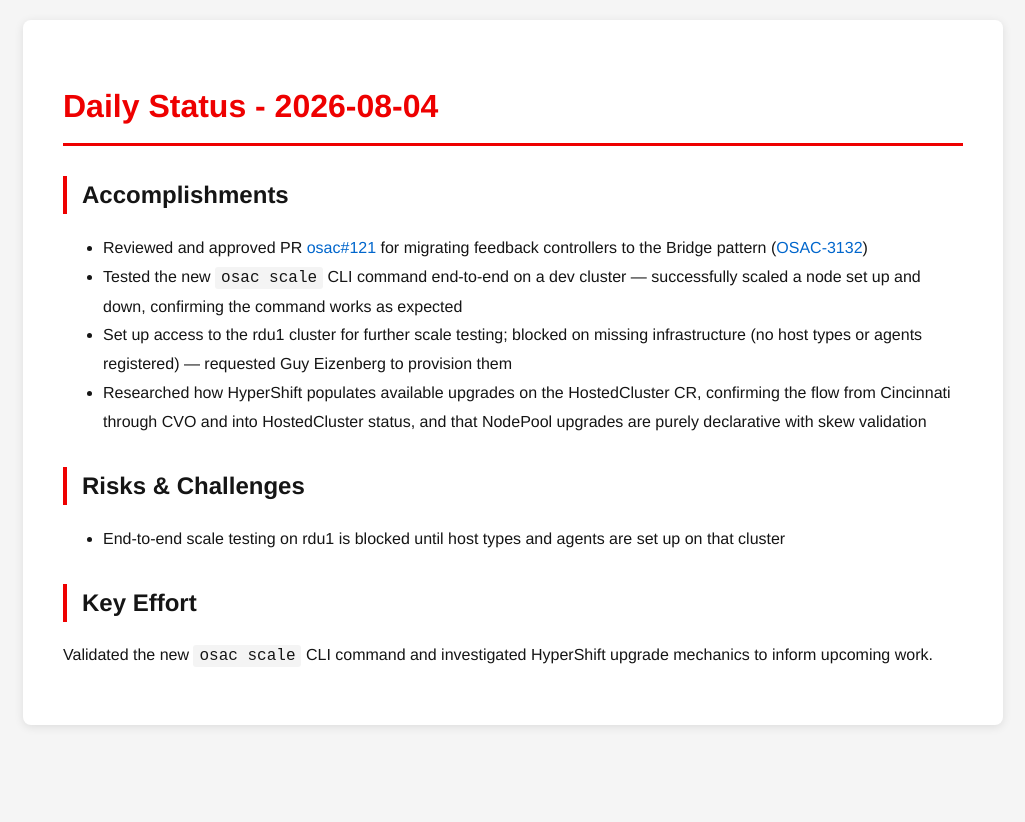
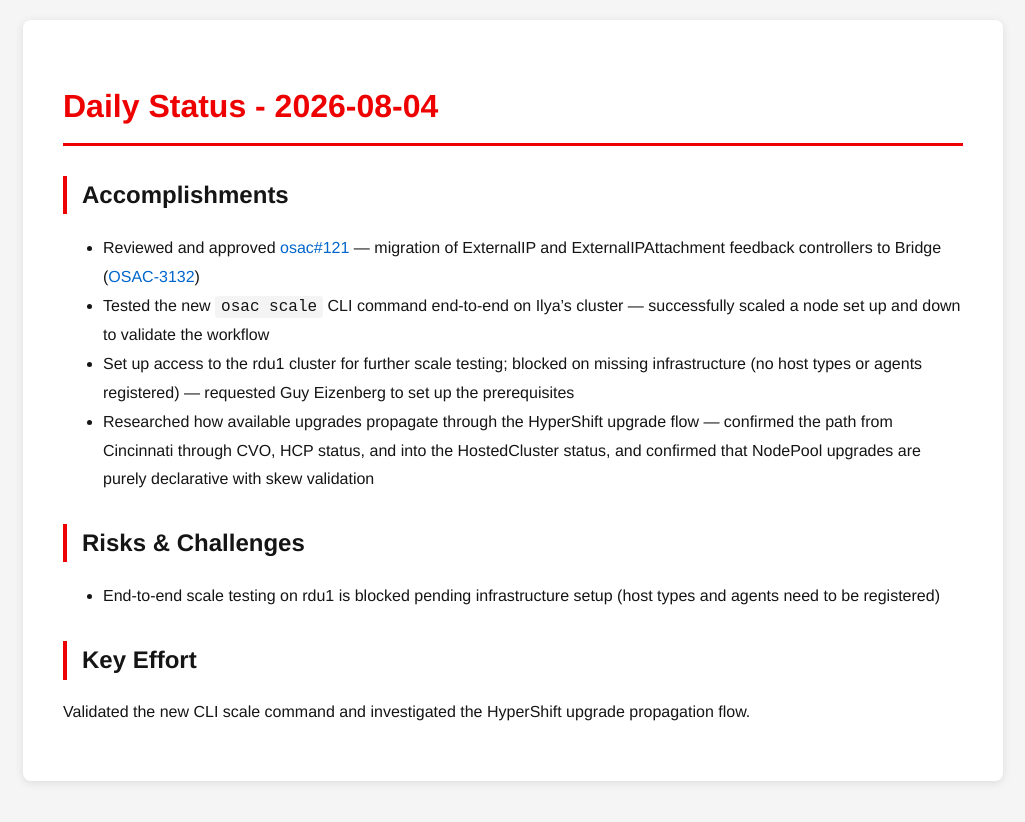
Before and after one commit to tzvatot/daily-status, a Jekyll site: the page built from 2026-08-04.md, in a window 1280 px wide. Shown: the top 822 px of the page, without its empty margins (127-1152 px from the left). Built offline with Jekyll 4.4.1, drawn with Linux system fonts in a browser that asks for light colours.

Commit message:
Daily status update - 2026-08-04

```diff
--- a/2026-08-04.md
+++ b/2026-08-04.md
@@ -7,13 +7,13 @@ date: 2026-08-04
 # Daily Status - 2026-08-04
 
 ## Accomplishments
-- Reviewed and approved PR [osac#121](https://github.com/osac-project/osac/pull/121) for migrating feedback controllers to the Bridge pattern ([OSAC-3132](https://redhat.atlassian.net/browse/OSAC-3132))
-- Tested the new `osac scale` CLI command end-to-end on a dev cluster — successfully scaled a node set up and down, confirming the command works as expected
-- Set up access to the rdu1 cluster for further scale testing; blocked on missing infrastructure (no host types or agents registered) — requested Guy Eizenberg to provision them
-- Researched how HyperShift populates available upgrades on the HostedCluster CR, confirming the flow from Cincinnati through CVO and into HostedCluster status, and that NodePool upgrades are purely declarative with skew validation
+- Reviewed and approved [osac#121](https://github.com/osac-project/osac/pull/121) — migration of ExternalIP and ExternalIPAttachment feedback controllers to Bridge ([OSAC-3132](https://redhat.atlassian.net/browse/OSAC-3132))
+- Tested the new `osac scale` CLI command end-to-end on Ilya's cluster — successfully scaled a node set up and down to validate the workflow
+- Set up access to the rdu1 cluster for further scale testing; blocked on missing infrastructure (no host types or agents registered) — requested Guy Eizenberg to set up the prerequisites
+- Researched how available upgrades propagate through the HyperShift upgrade flow — confirmed the path from Cincinnati through CVO, HCP status, and into the HostedCluster status, and confirmed that NodePool upgrades are purely declarative with skew validation
 
 ## Risks & Challenges
-- End-to-end scale testing on rdu1 is blocked until host types and agents are set up on that cluster
+- End-to-end scale testing on rdu1 is blocked pending infrastructure setup (host types and agents need to be registered)
 
 ## Key Effort
-Validated the new `osac scale` CLI command and investigated HyperShift upgrade mechanics to inform upcoming work.
+Validated the new CLI scale command and investigated the HyperShift upgrade propagation flow.
```
